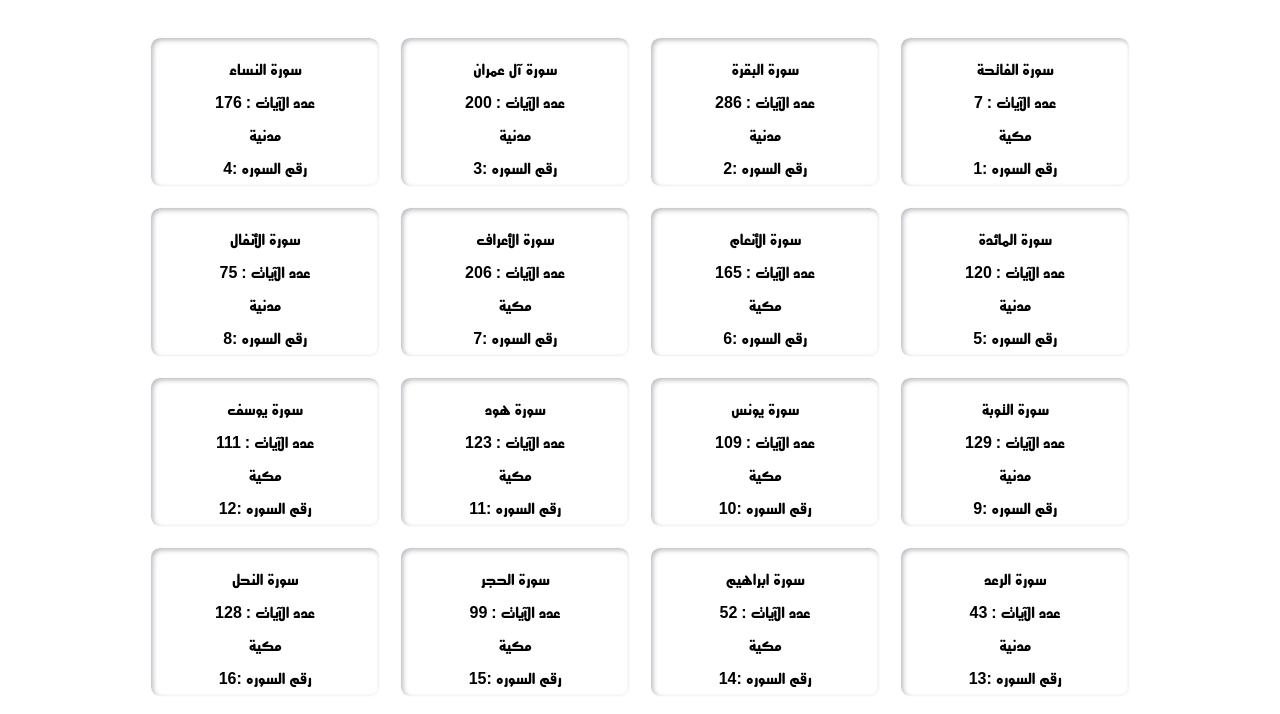
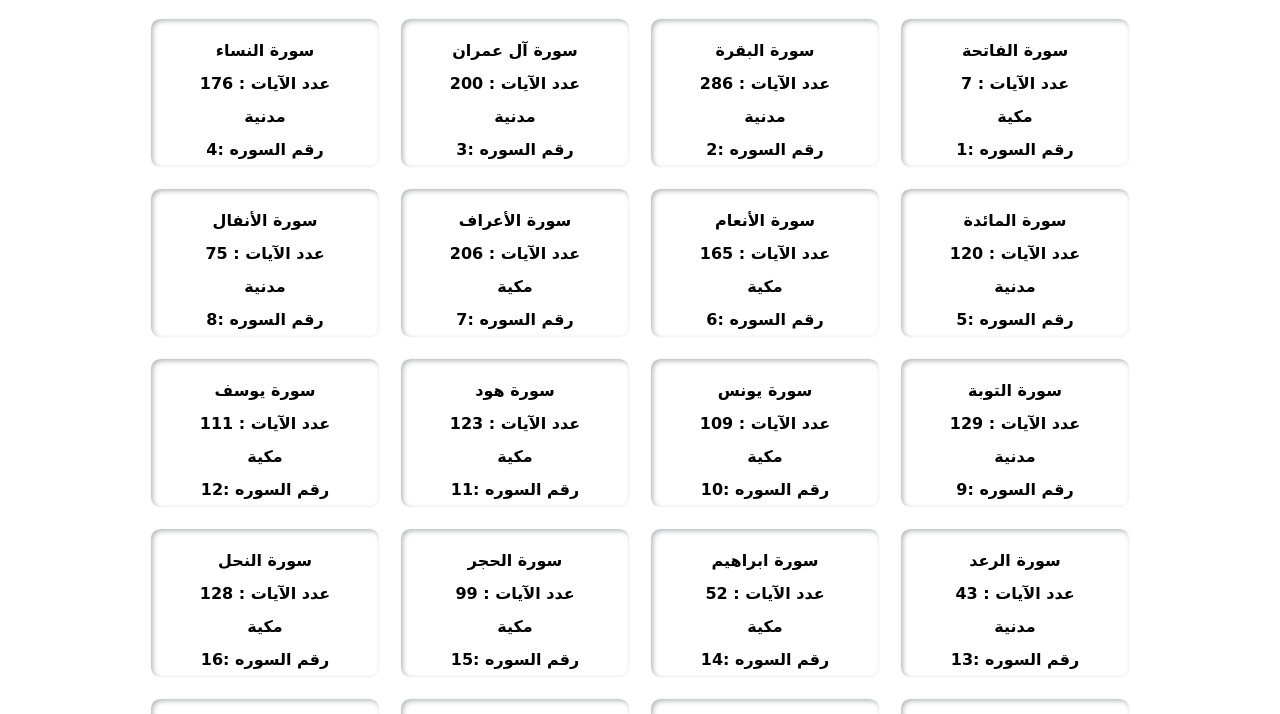
Before and after one commit to mohamedreda3/islam, a plain HTML site: page ayaat.html in a window 1280 px wide. Shown: the part 447-1161 px from the top of the page. Drawn offline with Linux system fonts and the light colour scheme.

Commit message:
Update ayaat.css

```diff
--- a/ayaat.css
+++ b/ayaat.css
@@ -7,7 +7,7 @@
 /************************************************************************************************************************/
 *{
 box-sizing: border-box;
-font-family: Mothanna,sans-serif;
+font-family: cursive;
 font-weight: bolder;
 color:black;
 scroll-behavior: smooth;
```
